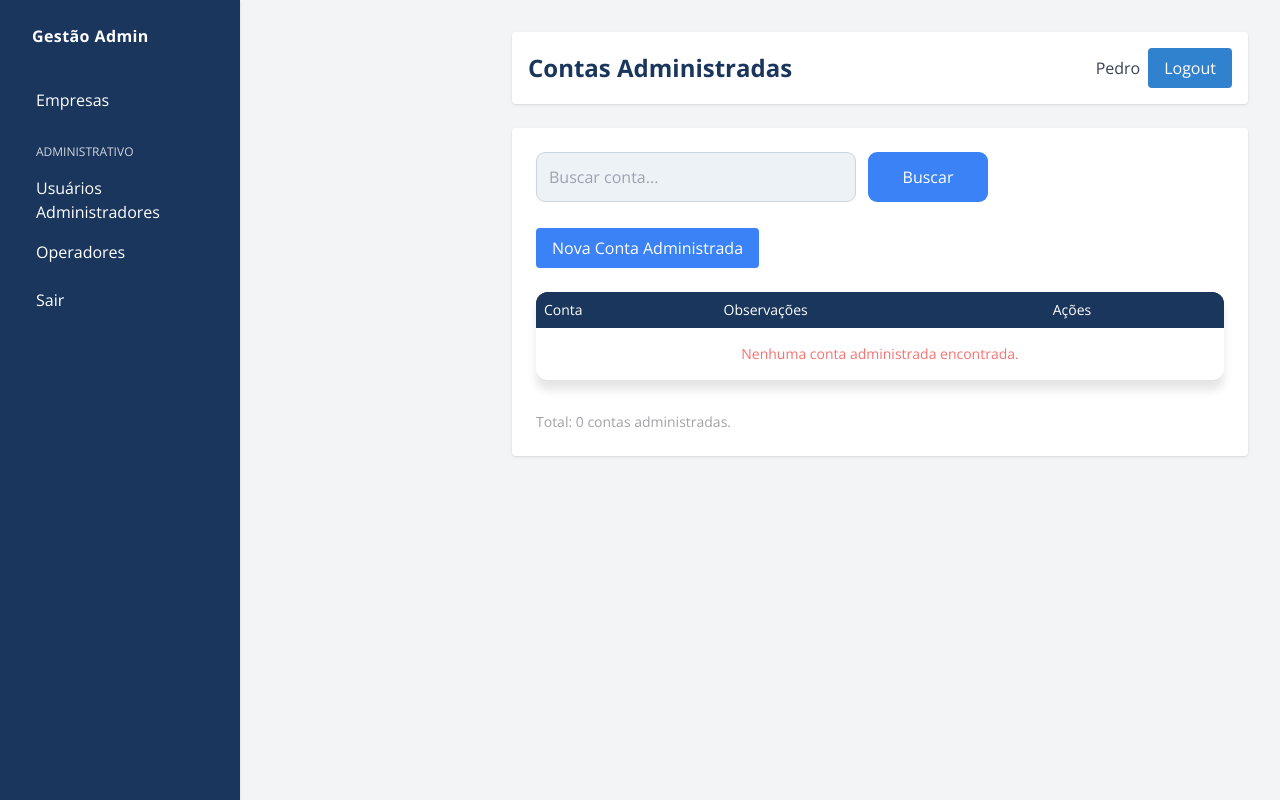
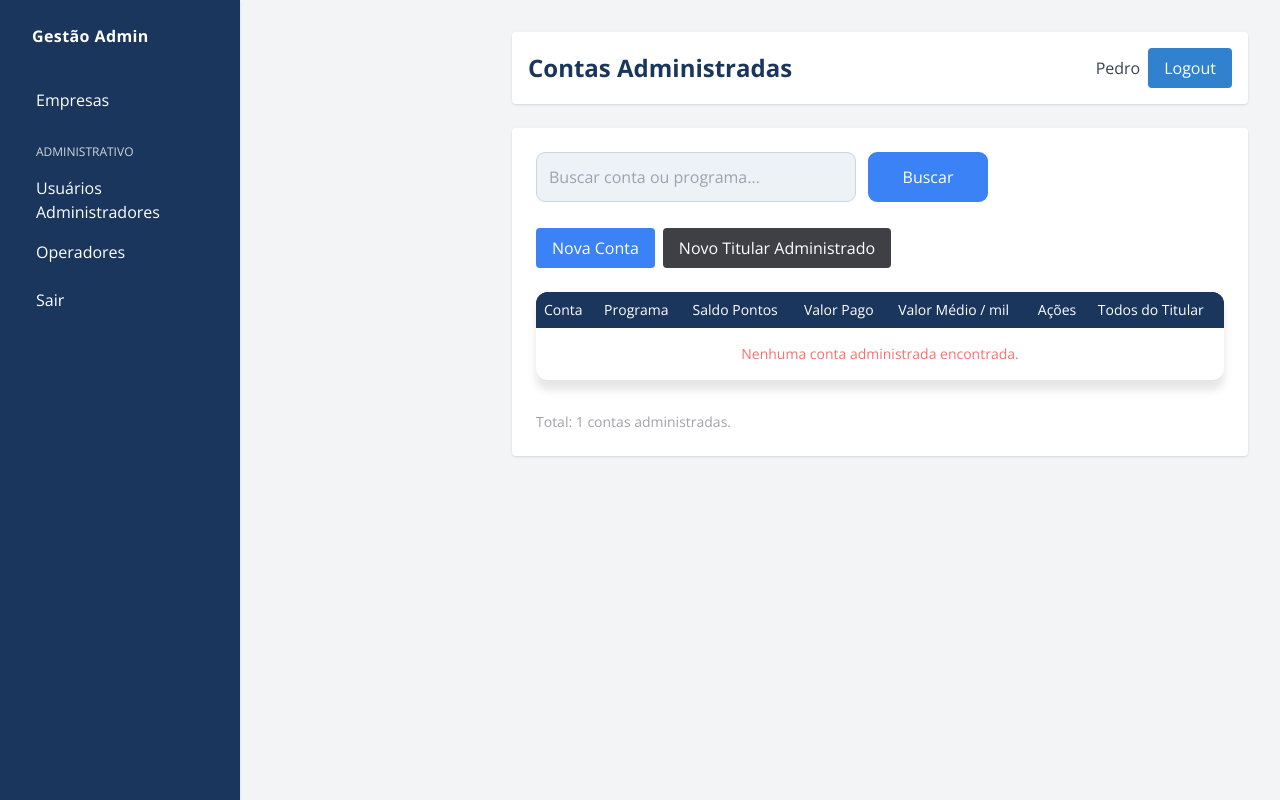
Before and after one commit to PedroNacari97/site-fpp, a Django app: page /adm/contas-administradas/ in a window 1280 px wide. Run offline with Django 5.2, Linux system fonts and the light colour scheme; a user stored in the database is signed in; data comes from the database, SQL or seed files in the repository; tables that the repository leaves empty hold one stand-in row (values such as "Sample post"); some libraries are stand-ins or nearby versions.

Commit message:
Add administered account listing improvements and CPF quota field

```diff
--- a/gestao/models/conta_fidelidade.py
+++ b/gestao/models/conta_fidelidade.py
@@ -57,6 +57,9 @@ class ContaFidelidade(models.Model):
 
     @property
     def valor_medio_por_mil(self):
+        # Para programas vinculados, usar o valor definido para o programa (não o custo do programa base).
+        if self.programa.is_vinculado and self.programa.preco_medio_milheiro:
+            return float(self.programa.preco_medio_milheiro)
         saldo = self.saldo_pontos
         if saldo > 0:
             return float(self.valor_total_pago) / (saldo / 1000)
--- a/gestao/models/programa_fidelidade.py
+++ b/gestao/models/programa_fidelidade.py
@@ -24,6 +24,11 @@ class ProgramaFidelidade(models.Model):
     )
     preco_medio_milheiro = models.DecimalField(
         max_digits=10, decimal_places=2, default=0
+    )
+    quantidade_cpfs_disponiveis = models.PositiveIntegerField(
+        null=True,
+        blank=True,
+        help_text="Quantidade total de CPFs disponíveis no programa",
     )
 
     def clean(self):
--- a/gestao/templates/admin_custom/contas_administradas.html
+++ b/gestao/templates/admin_custom/contas_administradas.html
@@ -5,35 +5,48 @@
 {% block content %}
 <div class="flex justify-between items-center mb-6 flex-wrap gap-4">
     <form method="get" class="flex gap-3">
-        <input type="text" name="busca" value="{{ busca }}" placeholder="Buscar conta..."  class="bg-zinc-100 border border-zinc-300 rounded px-4 py-2 flex-1 min-w-[320px] max-w-[720px] h-[50px]"
+        <input type="text" name="busca" value="{{ busca }}" placeholder="Buscar conta ou programa..."  class="bg-zinc-100 border border-zinc-300 rounded px-4 py-2 flex-1 min-w-[320px] max-w-[720px] h-[50px]"
  />
         <button type="submit" class="bg-blue-500 hover:bg-blue-600 text-white px-4 py-2 flex-1 min-w-[120px] max-w-[520px] h-[50px]">Buscar</button>
     </form>
-    <a href="{% url 'admin_nova_conta_administrada' %}" class="bg-blue-500 hover:bg-blue-600 text-white px-4 py-2 rounded">Nova Conta Administrada</a>
+    <div class="flex gap-2 flex-wrap">
+        <a href="{% url 'admin_nova_conta' %}" class="bg-blue-500 hover:bg-blue-600 text-white px-4 py-2 rounded">Nova Conta</a>
+        <a href="{% url 'admin_nova_conta_administrada' %}" class="bg-zinc-700 hover:bg-zinc-800 text-white px-4 py-2 rounded">Novo Titular Administrado</a>
+    </div>
 </div>
     <table class="min-w-full text-sm">
         <thead class="bg-zinc-700 text-zinc-200">
             <tr>
                 <th class="p-2 text-left font-medium">Conta</th>
-                <th class="p-2 text-left font-medium">Observações</th>
+                <th class="p-2 text-left font-medium">Programa</th>
+                <th class="p-2 text-left font-medium">Saldo Pontos</th>
+                <th class="p-2 text-left font-medium">Valor Pago</th>
+                <th class="p-2 text-left font-medium">Valor Médio / mil</th>
                 <th class="p-2 text-left font-medium">Ações</th>
+                <th class="p-2 text-left font-medium">Todos do Titular</th>
             </tr>
         </thead>
         <tbody>
             {% for conta in page_obj %}
             <tr class="border-b border-zinc-700">
                 <td class="p-2">
-                    {{ conta.nome }}
+                    {{ conta.conta_administrada.nome }}
                 </td>
-                <td class="p-2">{{ conta.observacoes|default:"-" }}</td>
+                <td class="p-2">{{ conta.programa.nome }}</td>
+                <td class="p-2">{{ conta.saldo_pontos }}</td>
+                <td class="p-2">R$ {{ conta.valor_total_pago|floatformat:2 }}</td>
+                <td class="p-2">R$ {{ conta.valor_medio_por_mil|floatformat:2 }}</td>
                 <td class="p-2">
-                    <a href="{% url 'admin_editar_conta_administrada' conta.id %}" class="text-blue-400">Editar</a> |
-                    <a href="{% url 'admin_deletar_conta_administrada' conta.id %}" class="text-blue-400">Deletar</a> |
-                    <a href="{% url 'admin_programas_da_conta_administrada' conta.id %}" class="bg-blue-500 hover:bg-blue-600 text-white px-2 py-1 rounded mr-2 text-xs">Programas</a>
+                    <a href="{% url 'admin_editar_conta' conta.id %}" class="text-blue-400">Editar</a> |
+                    <a href="{% url 'admin_deletar_conta' conta.id %}" class="text-blue-400">Deletar</a> |
+                    <a href="{% url 'admin_editar_conta_administrada' conta.conta_administrada.id %}" class="text-blue-400">Editar titular</a>
+                </td>
+                <td class="p-2">
+                    <a href="{% url 'admin_programas_da_conta_administrada' conta.conta_administrada.id %}" class="bg-blue-500 hover:bg-blue-600 text-white px-2 py-1 rounded mr-2 text-xs">Programas</a>
                 </td>
             </tr>
             {% empty %}
-            <tr><td colspan="3" class="text-center text-red-400 py-4">Nenhuma conta administrada encontrada.</td></tr>
+            <tr><td colspan="7" class="text-center text-red-400 py-4">Nenhuma conta administrada encontrada.</td></tr>
             {% endfor %}
         </tbody>
     </table>
--- a/gestao/templates/admin_custom/programas.html
+++ b/gestao/templates/admin_custom/programas.html
@@ -20,6 +20,7 @@
                 <th class="p-2 text-left font-medium">Tipo</th>
                 <th class="p-2 text-left font-medium">Programa base</th>
                 <th class="p-2 text-left font-medium">Valor Referência</th>
+                <th class="p-2 text-left font-medium">Qtd. CPFs</th>
                 <th class="p-2 text-left font-medium">Descrição</th>
                 <th class="p-2 text-left font-medium">Ações</th>
             </tr>
@@ -31,6 +32,7 @@
                 <td class="p-2">{{ p.get_tipo_display }}</td>
                 <td class="p-2">{{ p.programa_base|default:"—" }}</td>
                 <td class="p-2">R$ {{ p.preco_medio_milheiro|floatformat:2 }}</td>
+                <td class="p-2">{{ p.quantidade_cpfs_disponiveis|default:"—" }}</td>
                 <td class="p-2">{{ p.descricao }}</td>
                 <td class="p-2">
                     <a href="{% url 'admin_editar_programa' p.id %}" class="text-blue-400">Editar</a> |
--- a/gestao/tests.py
+++ b/gestao/tests.py
@@ -117,6 +117,8 @@ class ProgramaVinculadoSaldoTest(TestCase):
         saldo = self.conta_vinculada.saldo_pontos
         valor_medio_programa = float(self.conta_vinculada.programa.preco_medio_milheiro)
         self.assertEqual((saldo / 1000) * valor_medio_programa, 3500.0)
+        # O valor médio do milheiro exibido no card deve refletir o programa vinculado, não o programa base
+        self.assertAlmostEqual(self.conta_vinculada.valor_medio_por_mil, 35.0)
 
     def test_nova_movimentacao_redireciona_para_base(self):
         self.assertTrue(self.client.login(username="admin2", password="secret"))
--- a/gestao/views/contas.py
+++ b/gestao/views/contas.py
@@ -139,11 +139,21 @@ def admin_contas_administradas(request):
         return permission_denied
     busca = request.GET.get("busca", "")
     empresa = getattr(getattr(request.user, "cliente_gestao", None), "empresa", None)
-    contas = ContaAdministrada.objects.filter(
-        empresa=empresa, ativo=True
-    ).select_related("empresa")
+    contas = (
+        ContaFidelidade.objects.filter(
+            conta_administrada__isnull=False,
+            conta_administrada__ativo=True,
+        )
+        .select_related("conta_administrada__empresa", "programa")
+        .prefetch_related("movimentacoes")
+    )
+    if empresa:
+        contas = contas.filter(conta_administrada__empresa=empresa)
     if busca:
-        contas = contas.filter(Q(nome__icontains=busca))
+        contas = contas.filter(
+            Q(conta_administrada__nome__icontains=busca)
+            | Q(programa__nome__icontains=busca)
+        )
     paginator = Paginator(contas, 20)
     page_number = request.GET.get("page")
     page_obj = paginator.get_page(page_number)
--- a/gestao/views/cotacoes.py
+++ b/gestao/views/cotacoes.py
@@ -261,6 +261,11 @@ def nova_cotacao_voo(request):
                     )
                 messages.success(request, "Cotação salva com sucesso.")
                 return redirect("admin_cotacoes_voo")
+        else:
+            messages.error(
+                request,
+                "Não foi possível salvar a cotação. Corrija os campos destacados e tente novamente.",
+            )
     else:
         form = CotacaoVooForm(initial=initial, empresa=empresa)
     aeroportos = list(Aeroporto.objects.values("id", "nome", "sigla"))
--- a/gestao/views/emissoes.py
+++ b/gestao/views/emissoes.py
@@ -249,6 +249,11 @@ def nova_emissao(request):
                 )
                 messages.success(request, "Emissão salva com sucesso.")
                 return redirect("admin_emissoes")
+        else:
+            messages.error(
+                request,
+                "Não foi possível salvar a emissão. Corrija os campos destacados e tente novamente.",
+            )
     else:
         initial = {"cliente": cliente_id} if cliente_id else {}
         form = EmissaoPassagemForm(initial=initial, empresa=empresa)
```
Also changed, not shown: gestao/forms.py (+12 -1 lines), gestao/migrations/0026_programafidelidade_quantidade_cpfs_disponiveis.py (added).
